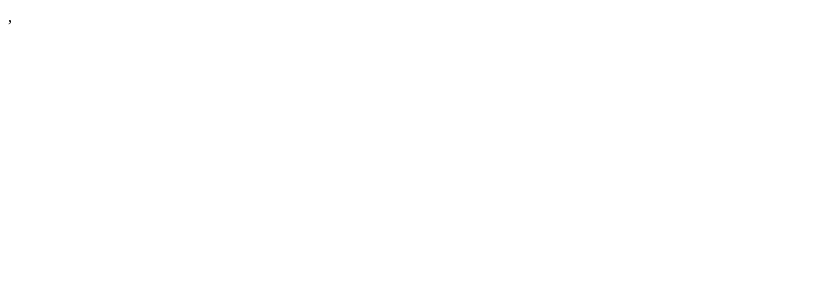
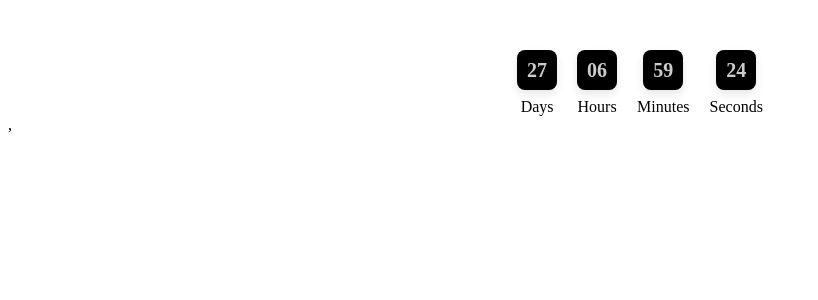
Before and after one commit to KathanrDave/Pitch-Passes_Whisk-To-Quidditch, a React (Create React App) app in the folder AdminDashboard/admindashboard/: page /user/matches in a window 1280 px wide. Before the commit this address had no page. Shown: the top 300 px of the page, without its empty margins (0-818 px from the left). Built offline with nearby package versions, Linux system fonts and the light colour scheme.

Commit message:
Add File

```diff
--- a/AdminDashboard/admindashboard/src/App.js
+++ b/AdminDashboard/admindashboard/src/App.js
@@ -9,15 +9,21 @@ import SeatingMap from "./components/seatRow";
 import AddSeats from "./components/addSeats";
 import UserSeatBook from "./components/userSeatBook";
 import { useLocation } from 'react-router-dom';
+import CountdownTimer from './components/countDown';
+function App() {
+  const targetDateTime = new Date('2023-08-04T19:00:00.000Z').getTime();
 
-function App() {
   return (
+
     <div className="App">
       <Routes>
           <Route path="/" element={<MatchDisplay />} />
           <Route path="/" element={<AddEvents />} />
+          {/* <Route path="/matchdisplay" element={<MatchDisplay/>}></Route> */}
           <Route path="/booktickets" element={<UserSeatBook />} />
         <Route path="/admin/addseats" element={<AddSeats/>}/>
+        <Route path="/comp" element={<MatchComponent/>}></Route>
+        <Route path="/user/matches" element={<CountdownTimer targetDateTime={targetDateTime}/>}></Route>
       </Routes>
 
     </div>
--- /dev/null
+++ b/AdminDashboard/admindashboard/src/components/FlipCountdownTimer.css
@@ -0,0 +1,54 @@
+.countdown-timer {
+    display: flex;
+    justify-content: center;
+    align-items: center;
+    gap: 20px;
+    margin-top: 50px;
+  }
+
+  .countdown-digit {
+    display: flex;
+    flex-direction: column;
+    align-items: center;
+  }
+
+  .countdown-value {
+
+    font-size: 20px;
+    font-weight: bold;
+    color: #ccc;
+    width: 40px;
+    height: 40px;
+    line-height: 40px;
+    text-align: center;
+    background-color: #000;
+    border-radius: 8px;
+    box-shadow: 0 4px 8px rgba(0, 0, 0, 0.1);
+    transition: transform 0.4s, background-color 0.4s;
+  }
+
+  .countdown-label {
+    font-family: 'Times New Roman', Times, serif;
+    font-size: 16px;
+    color: #000000;
+    margin-top: 8px;
+  }
+
+  .countdown-value.active {
+    animation: pulse 1s infinite;
+  }
+
+  @keyframes pulse {
+    0% {
+      transform: scale(1);
+      background-color: #f5f5f5;
+    }
+    50% {
+      transform: scale(1.2);
+      background-color: #ccc;
+    }
+    100% {
+      transform: scale(1);
+      background-color: #f5f5f5;
+    }
+  }
--- /dev/null
+++ b/AdminDashboard/admindashboard/src/components/countDown.js
@@ -0,0 +1,65 @@
+import React, { useState, useEffect } from 'react';
+import './FlipCountdownTimer.css';
+
+const CountdownTimer = ({ targetDateTime }) => {
+  const calculateTimeLeft = () => {
+    const targetDate = new Date(targetDateTime).getTime();
+    const now = new Date().getTime();
+    const distance = targetDate - now;
+
+    if (distance < 0) {
+      // Countdown has ended
+      return {
+        days: 0,
+        hours: 0,
+        minutes: 0,
+        seconds: 0
+      };
+    }
+
+    const days = Math.floor(distance / (1000 * 60 * 60 * 24));
+    const hours = Math.floor((distance % (1000 * 60 * 60 * 24)) / (1000 * 60 * 60));
+    const minutes = Math.floor((distance % (1000 * 60 * 60)) / (1000 * 60));
+    const seconds = Math.floor((distance % (1000 * 60)) / 1000);
+
+    return {
+      days,
+      hours,
+      minutes,
+      seconds
+    };
+  };
+
+  const [timeLeft, setTimeLeft] = useState(calculateTimeLeft());
+
+  useEffect(() => {
+    const timer = setInterval(() => {
+      setTimeLeft(calculateTimeLeft());
+    }, 1000);
+
+    return () => clearInterval(timer);
+  }, []);
+
+  return (
+    <div className="countdown-timer">
+      <div className="countdown-digit">
+        <div className="countdown-value">{timeLeft.days.toString().padStart(2, '0')}</div>
+        <div className="countdown-label">Days</div>
+      </div>
+      <div className="countdown-digit">
+        <div className="countdown-value">{timeLeft.hours.toString().padStart(2, '0')}</div>
+        <div className="countdown-label">Hours</div>
+      </div>
+      <div className="countdown-digit">
+        <div className="countdown-value">{timeLeft.minutes.toString().padStart(2, '0')}</div>
+        <div className="countdown-label">Minutes</div>
+      </div>
+      <div className="countdown-digit">
+        <div className="countdown-value">{timeLeft.seconds.toString().padStart(2, '0')}</div>
+        <div className="countdown-label">Seconds</div>
+      </div>
+    </div>
+  );
+};
+
+export default CountdownTimer;
--- a/AdminDashboard/admindashboard/src/components/matchDisplay.js
+++ b/AdminDashboard/admindashboard/src/components/matchDisplay.js
@@ -11,17 +11,13 @@ import {
 } from "@mui/material";
 import { useLocation, useNavigate } from "react-router-dom";
 import dayjs from "dayjs";
-
+import CountdownTimer from './countDown';
 export default function MatchDisplay() {
   const location = useLocation();
   const navigate = useNavigate();
   const [matchData, setMatchData] = useState([]);
   const [remainingMatchIds, setRemainingMatchIds] = useState([
     '64a55f28de73098269e32abd',
-    '64ac1331c70226ad26ae6515',
-    '64a8856b1ac400e9aea2cbe0',
-    '64a8851fa1003860a5a1ce69',
-    '64ac2fca55cfd077059ba048',
   ]);
 
   const matchIds= matchData.map((data) => data.matchId); // Array to store matchIds
@@ -38,7 +34,6 @@ export default function MatchDisplay() {
           const data = response.data;
           const initialTime = dayjs(new Date(data.dateTime.time));
           const initialDate = dayjs(new Date(data.dateTime.date));
-
           const matchItem = {
             matchId: matchId,
             matchTitle: data.matchTitle,
@@ -59,6 +54,13 @@ export default function MatchDisplay() {
       fetchMatchData();
     }
   }, [location, remainingMatchIds]);
+
+  const getFormattedTargetDateTime = (matchDate, matchTime) => {
+    console.log(matchDate, matchTime);
+    const combinedDateTimeString = `${matchDate.format('YYYY-MM-DD')}T${matchTime.format}:00.000Z`;
+    return new Date(combinedDateTimeString).getTime();
+  };
+
 
   const handleBookTicket = (index) => {
     const matchId = matchIds[index];
@@ -87,6 +89,8 @@ export default function MatchDisplay() {
             >
               {data.matchTitle}
             </Typography>
+            <CountdownTimer
+              targetDateTime={getFormattedTargetDateTime(data.date, data.time)} />
             <Button
               key={`bookTicket-${index}`}
               sx={{
--- a/AdminDashboard/admindashboard/src/components/matchTab.js
+++ b/AdminDashboard/admindashboard/src/components/matchTab.js
@@ -7,7 +7,7 @@ import { DateField, TimeField } from "@mui/x-date-pickers";
 import { useLocation } from "react-router-dom";
 import dayjs from "dayjs";
 import axios from "axios";
-
+import moment from 'moment';
 
 export default function MatchComponent({ showData }) {
   const location = useLocation();
@@ -59,6 +59,16 @@ export default function MatchComponent({ showData }) {
         });
     }
   }, [showData, location]);
+
+  function formatTime(timeObject) {
+    // Assuming the timeObject is of the format you provided
+    const time = moment(timeObject.$d);
+
+    // Format time as "HH:mm AM/PM"
+    const formattedTime = time.format('HH:mm A');
+
+    return formattedTime;
+  }
 
   // Handle input changes and update state
   const handleInputChange = (event) => {
@@ -143,7 +153,7 @@ export default function MatchComponent({ showData }) {
                 label="Basic date field"
                 value={matchData.date}
                 onChange={(date) =>
-                  handleInputChange({ target: { value: date, name: "date" } })
+                  handleInputChange({ target: { value: date.format('YYYY-MM-DD'), name: "date" } })
                 }
               />
             </DemoContainer>
--- a/package.json
+++ b/package.json
@@ -4,6 +4,7 @@
     "@emotion/styled": "^11.11.0",
     "@material-ui/core": "^4.12.4",
     "@mui/joy": "^5.0.0-alpha.88",
-    "@mui/material": "^5.14.0"
+    "@mui/material": "^5.14.2",
+    "@mui/styles": "^5.14.1"
   }
 }
```
Also changed, not shown: 2 other files (tests, documents, lock files or other folders).
